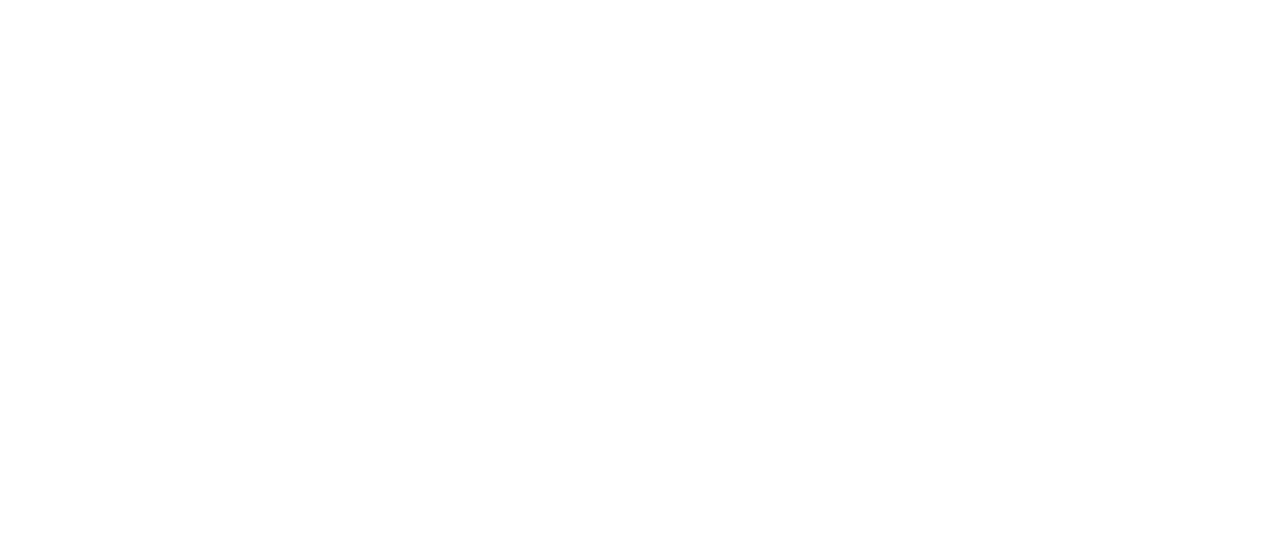
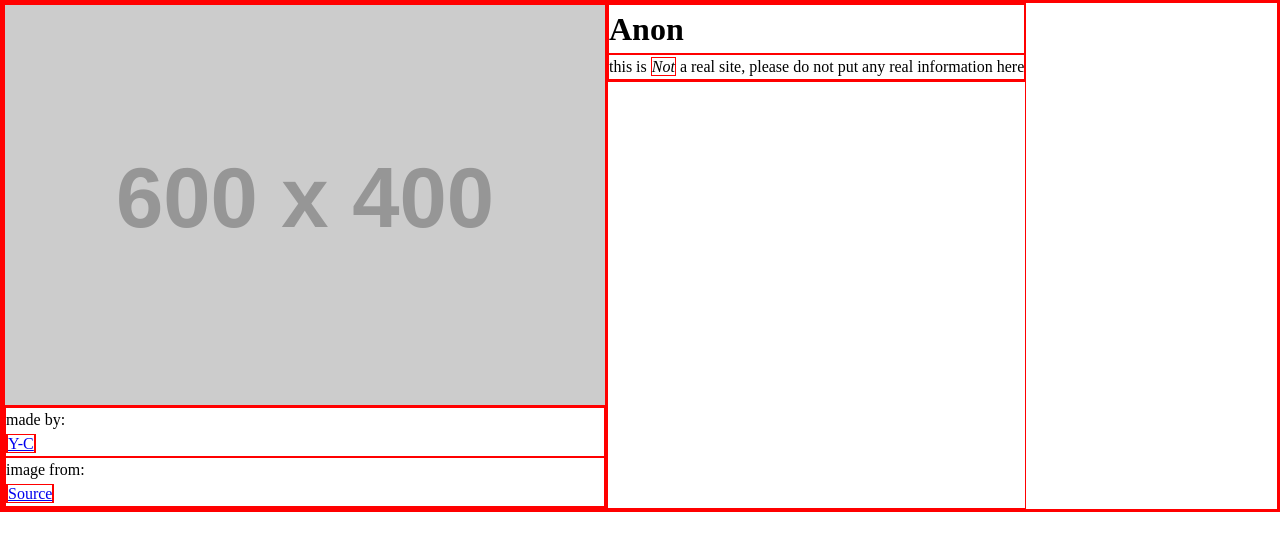
Before and after one commit to Owen-y-c/odin-Sign-up, a plain HTML site: page index.html in a window 1280 px wide. Drawn offline with Linux system fonts and the light colour scheme; placeholder pictures from the web are drawn by us.

Commit message:
feat: Create basic layout
TODO: Create form section, style webpage

```diff
--- a/index.html
+++ b/index.html
@@ -7,6 +7,25 @@
     <link rel="stylesheet" href="style.css">
 </head>
 <body>
+    <div class="wrapper-main">
+        <div class="image-section">
+            <img src="https://placehold.co/600x400/EEE/31343C" alt="placeholder image">
+            <div class="wrapper-credits">
+                <p class="credit">made by:<br>
+                    <a href="http://" target="_blank" rel="noopener noreferrer"><span class="fancy-credit">Y-C</span></a>
+                </p>
+                <p class="credit">image from:<br>
+                    <a href="http://" target="_blank" rel="noopener noreferrer"><span class="fancy-credit">Source</span></a>
+                </p>
+            </div>
+        </div>
+
+        <main>
+            <h1 class="logo-text">Anon</h1>
+            <p class="disclaimer">this is <em>Not</em> a real site, please do not put any real information here</p>
+            <form action=""></form>
+        </main>
+    </div>
 
     <script src="script.js"></script>
 </body>
--- a/style.css
+++ b/style.css
@@ -1,5 +1,6 @@
 *, *::before, *::after {
     box-sizing: border-box;
+    border: 1px solid red;
 }
 
 * {
@@ -22,3 +23,9 @@ input, button, textarea, select {
 p, h1, h2, h3, h4, h5, h6 {
     overflow-wrap: break-word;
 }
+
+
+
+.wrapper-main{
+    display: flex;
+}
```
